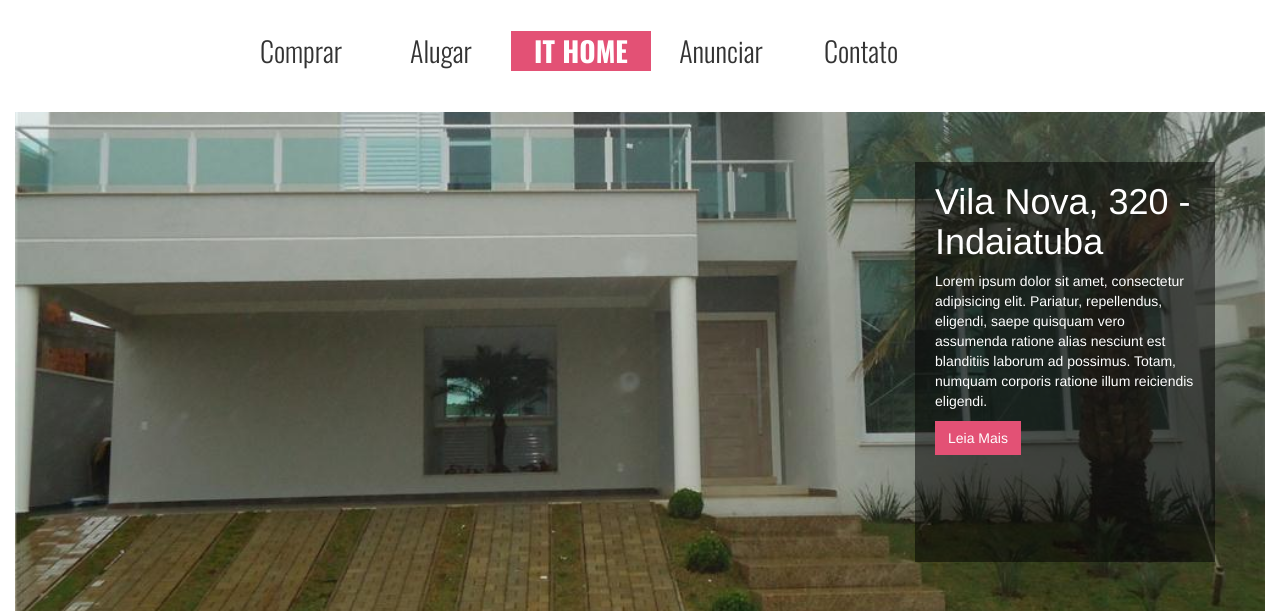
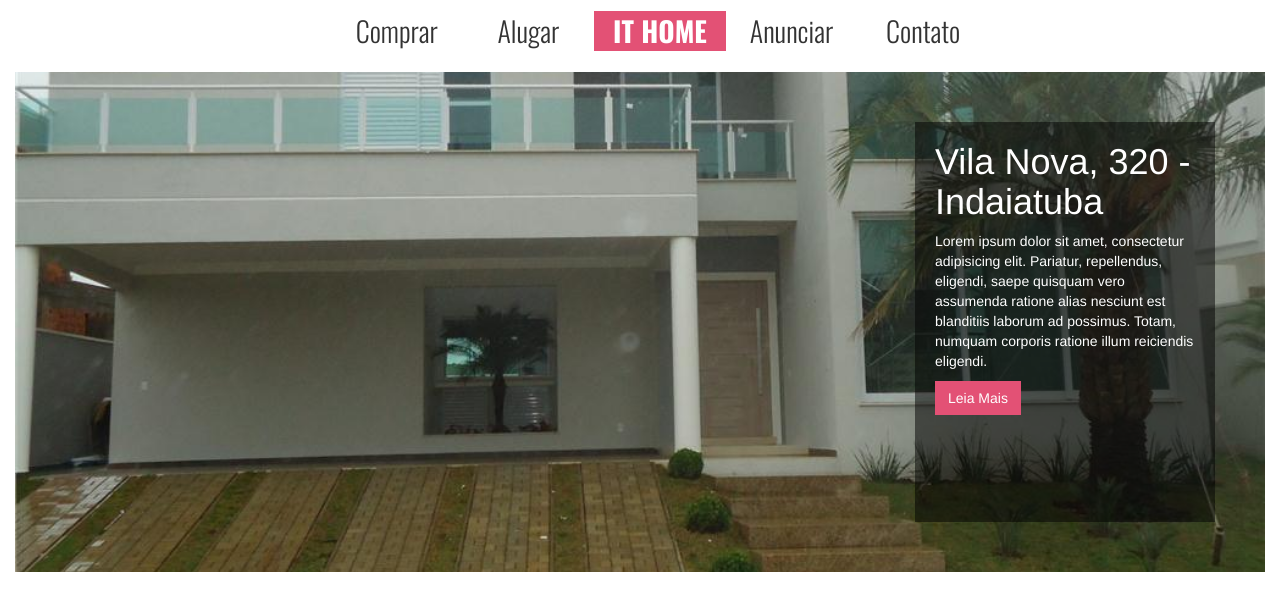
Before and after one commit to burunor/ithome, a PHP site: page / in a window 1280 px wide. Shown: the top 611 px of the page. Run offline with PHP 8.4, Linux system fonts and the light colour scheme; some libraries are stand-ins or nearby versions.

Commit message:
[CSS] Change the padding and align of navbar

```diff
--- a/style.css
+++ b/style.css
@@ -20,14 +20,14 @@ header{
 
 .navbar{
 	margin: 0 auto;
-    width: 900px;
+    width: 700px;
+    padding: 10px 0;
 }
 
 .flex {
 	align-items: center;
 	display: flex;
 	flex-direction:row;
-	height: 100px;
 }
 
 .order-1{
```
